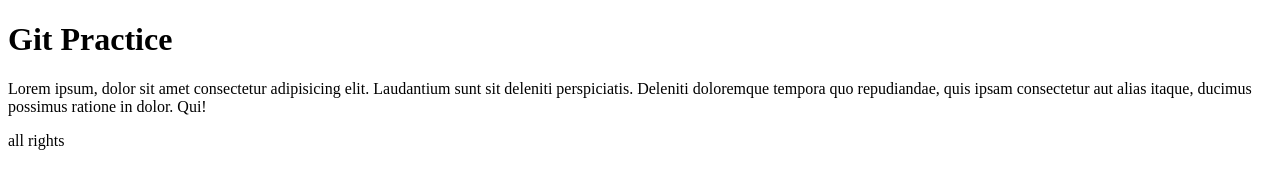
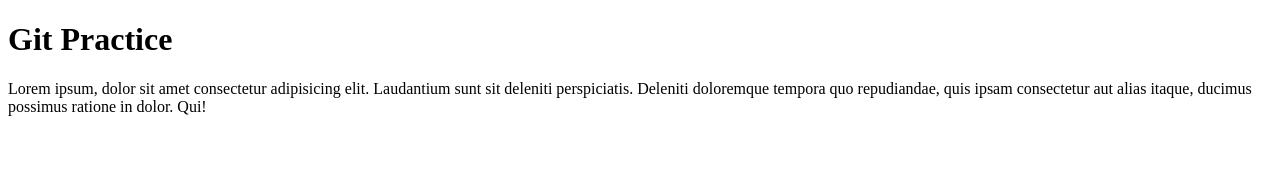
Before and after one commit to abdul-wahid789/git, a plain HTML site: page index.html in a window 1280 px wide. Drawn offline with Linux system fonts and the light colour scheme.

Commit message:
Revert "footer added"
This reverts commit 359f36a0d08d2051b3bdc5d2478d9afd065b1d29.

```diff
--- a/index.html
+++ b/index.html
@@ -22,9 +22,6 @@
             </p>
         </section>
     </main>
-    <footer>
-        <p>all rights</p>
-    </footer>
 </body>
 
 </html>
```
